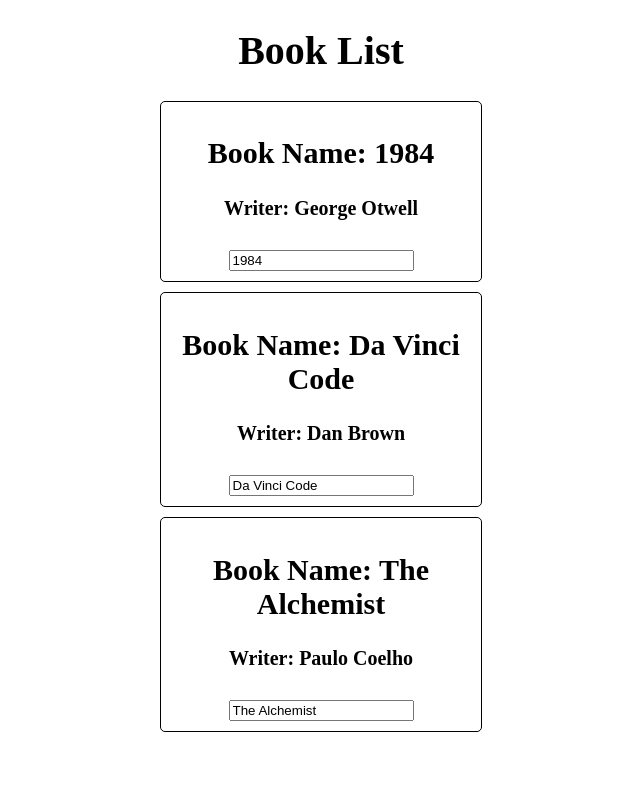
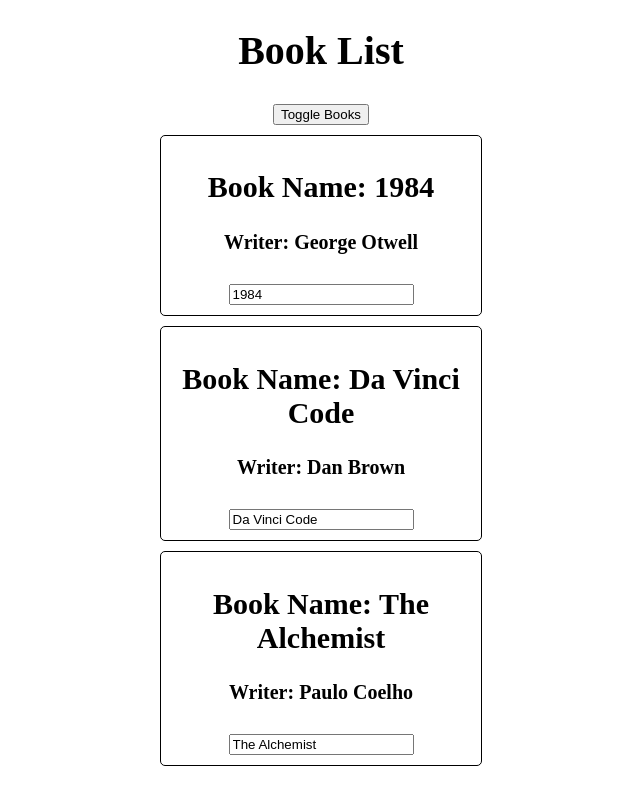
Before and after one commit to bishwajit037/myapp, a React (Vite) app: page / in a window 1280 px wide. Shown: the whole page, without its empty margins (319-959 px from the left). Built offline with nearby package versions, Linux system fonts and the light colour scheme.

Commit message:
Conditioal Rendering Completed successfully

```diff
--- a/src/App.jsx
+++ b/src/App.jsx
@@ -8,7 +8,8 @@
           {id:1, BookName:"1984", BookWriter:"George Otwell"},
           {id:2, BookName:"Da Vinci Code", BookWriter:"Dan Brown"},
           {id:3, BookName:"The Alchemist", BookWriter:"Paulo Coelho"}
-        ]
+        ],
+        showBooks : true
       }
 
   deleteBookState = index => {
@@ -24,6 +25,7 @@
       ...this.state.books[index]
     }
     book.BookName = event.target.value;
+
     const allBooks = [...this.state.books];
     allBooks[index] = book;
 
@@ -32,9 +34,17 @@
     })
   }
 
+  toggleBooks = () => {
+    this.setState({
+      showBooks : !this.state.showBooks
+    })
+  }
+
 
   render(){
-    const books = this.state.books.map((book, index) => {
+    let books = null;
+    if(this.state.showBooks){
+      books = this.state.books.map((book, index) => {
         return (
           <div key={book.id}>
             <Book
@@ -46,10 +56,12 @@
           </div>
         );
       });
+    }
 
     return(
       <div className='App'>
         <h1>Book List</h1>
+        <button onClick={this.toggleBooks}>Toggle Books</button>
         {books}
       </div>
     )
```
Lines whose indentation alone changed are shown as unchanged.
